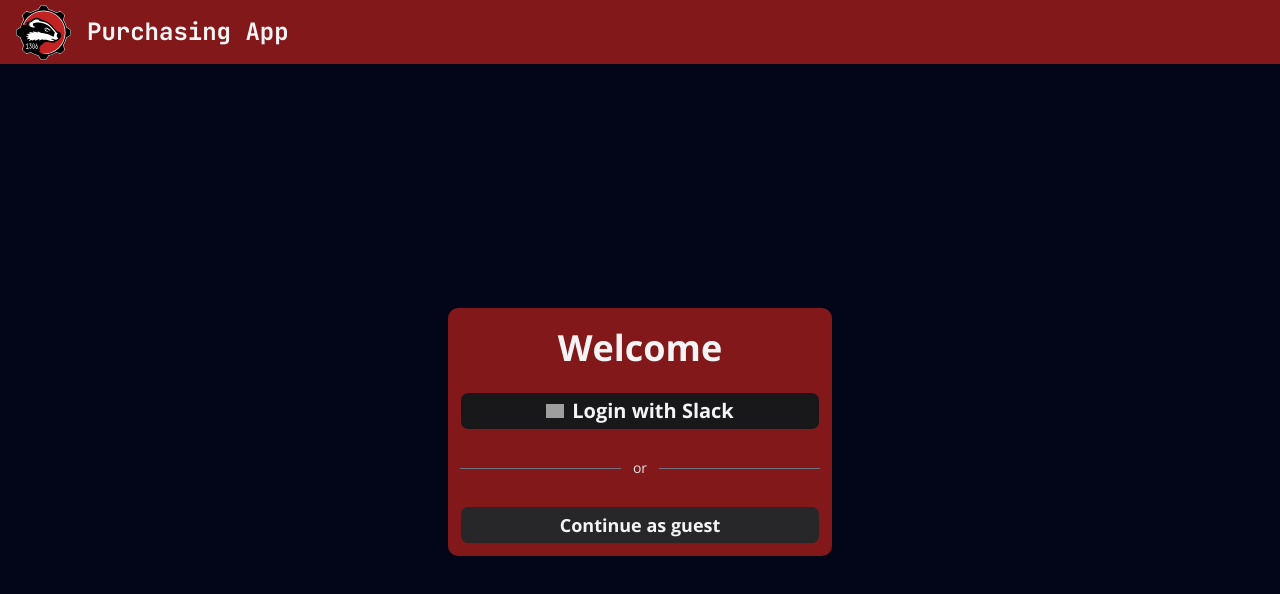
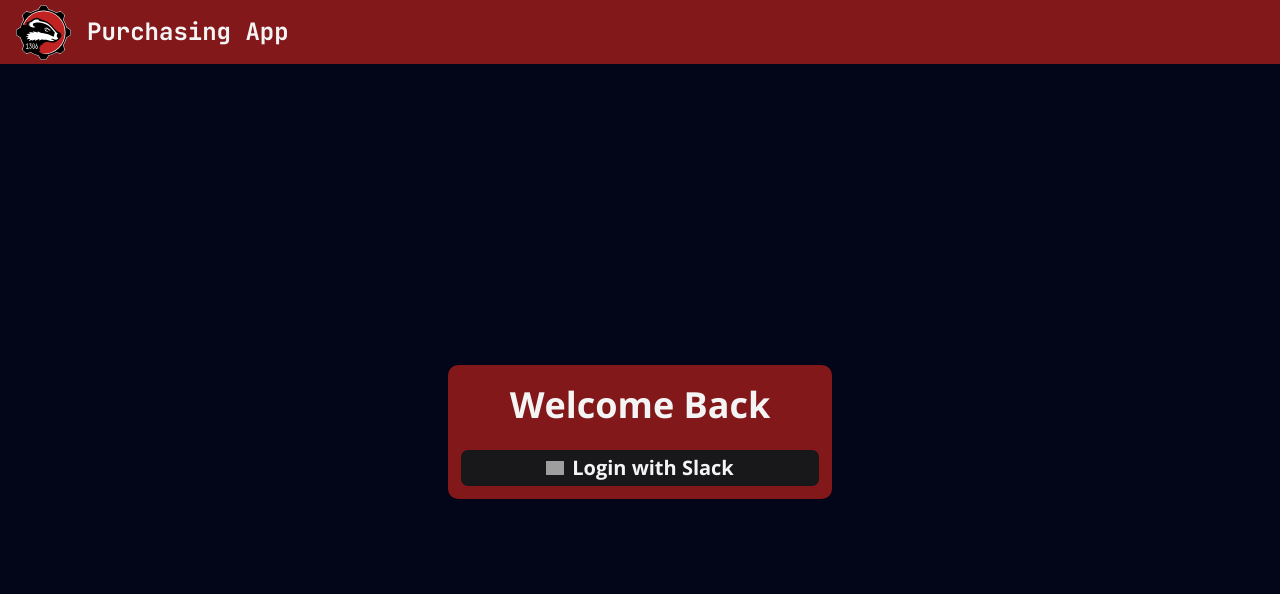
Before and after one commit to team1306/team-website, a Next.js app: page /login in a window 1280 px wide. Shown: the top 594 px of the page. Built offline with nearby package versions, Linux system fonts and the light colour scheme; no server answers; grey boxes are pictures that could not be loaded.

Commit message:
Revert "feat: allow anonymous guest sign-in"
This reverts commit ebb6cbcd1b171f25ee2fd75c9e9eeeb45546b8b6.

```diff
--- a/src/app/auth/getUserInfo/getUserInfo.ts
+++ b/src/app/auth/getUserInfo/getUserInfo.ts
@@ -36,7 +36,7 @@ export async function getUserInfo(): Promise<UserData> {
                 name: displayName,
                 role: "student",
                 picture: user.user_metadata?.picture,
-                slack_userid: user.user_metadata?.sub ?? null,
+                slack_userid: user.user_metadata?.sub,
             })
             .select("name, role, picture, slack_userid")
             .single();
@@ -46,7 +46,7 @@ export async function getUserInfo(): Promise<UserData> {
             name: created.name,
             role: created.role,
             profilePicture: created.picture,
-            slack_userid: created.slack_userid ?? "",
+            slack_userid: created.slack_userid,
         };
     }
 
--- a/src/app/login/page.tsx
+++ b/src/app/login/page.tsx
@@ -5,24 +5,23 @@ import { Button } from "@/components/ui/button";
 import { createClient } from "../../../utils/supabase/client";
 import { useSearchParams } from 'next/navigation'
 import { toast } from "@/components/ui/toast"
-import { useEffect, useRef, useState, Suspense } from "react";
+import { useEffect, useState, Suspense } from "react";
 
 function LoginContent() {
     const searchParams = useSearchParams();
     const notAuthed = searchParams.get("notAuthed") === "true";
     const supabase = createClient();
-    const sent = useRef(false);
-    const [guestSignInPending, setGuestSignInPending] = useState(false);
+    const [sent, setSent] = useState(false);
 
-    useEffect(() => {
-        if (notAuthed && !sent.current) {
+    function notSignedInAlert() {
+        if (notAuthed && !sent) {
             toast.add({
                 type: "warning",
-                description: "Please sign in to continue",
+                description: "Please sign into to continue",
             })
-            sent.current = true;
         }
-    }, [notAuthed]);
+        setSent(true);
+    }
 
     async function signInWithSlack() {
         const { error } = await supabase.auth.signInWithOAuth({
@@ -34,34 +33,9 @@ function LoginContent() {
         if (error) console.error(error.message);
     }
 
-    async function signInAsGuest() {
-        setGuestSignInPending(true);
-        try {
-            const { error } = await supabase.auth.signInAnonymously({
-                options: {
-                    data: { name: "Guest" },
-                },
-            });
-
-            if (error) {
-                toast.add({
-                    type: "warning",
-                    description: `Could not start a guest session: ${error.message}`,
-                });
-                setGuestSignInPending(false);
-                return;
-            }
-
-            window.location.assign("/");
-        } catch (error) {
-            const message = error instanceof Error ? error.message : "Unknown error";
-            setGuestSignInPending(false);
-            toast.add({
-                type: "warning",
-                description: `Could not start a guest session: ${message}`,
-            });
-        }
-    }
+    useEffect(() => {
+        notSignedInAlert();
+    }, [notAuthed]);
 
     return (
         <div className="bg-background min-h-screen flex flex-col">
@@ -71,22 +45,10 @@ function LoginContent() {
             </div>
             <div className="flex-1 flex items-center justify-center">
                 <Card className="w-96 p-3 bg-red-900">
-                    <CardTitle className="text-center text-zinc-100 text-4xl font-jetbrains font-bold mt-2 mb-2">Welcome</CardTitle>
+                    <CardTitle className="text-center text-zinc-100 text-4xl font-jetbrains font-bold mt-2 mb-2">Welcome Back</CardTitle>
                     <Button onClick={signInWithSlack} className="cursor-pointer w-full text-xl font-jetbrains font-bold text-zinc-100 h-fit p-1 bg-zinc-900 hover:bg-zinc-950">
                         <Image className="mr-1" src="https://upload.wikimedia.org/wikipedia/commons/d/d5/Slack_icon_2019.svg" alt="" width={18} height={18} />
                         Login with Slack
-                    </Button>
-                    <div className="my-3 flex items-center gap-3 text-sm text-zinc-200" aria-hidden="true">
-                        <span className="h-px flex-1 bg-zinc-500" />
-                        <span>or</span>
-                        <span className="h-px flex-1 bg-zinc-500" />
-                    </div>
-                    <Button
-                        onClick={signInAsGuest}
-                        disabled={guestSignInPending}
-                        className="cursor-pointer w-full text-lg font-jetbrains font-bold text-zinc-100 h-fit p-1 bg-zinc-800 hover:bg-zinc-700 disabled:cursor-wait disabled:opacity-70"
-                    >
-                        {guestSignInPending ? "Starting guest session…" : "Continue as guest"}
                     </Button>
                 </Card>
             </div>
```
